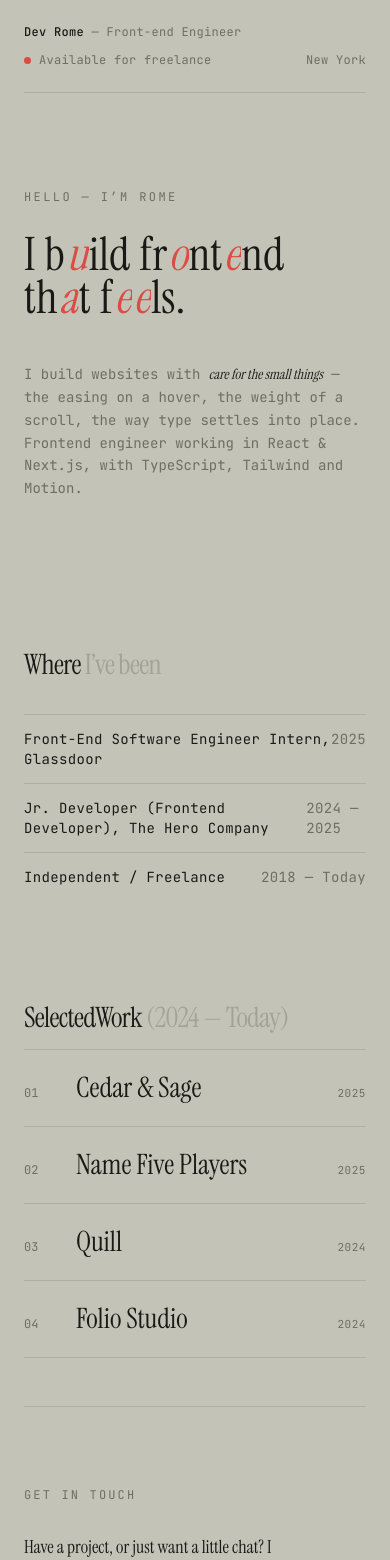
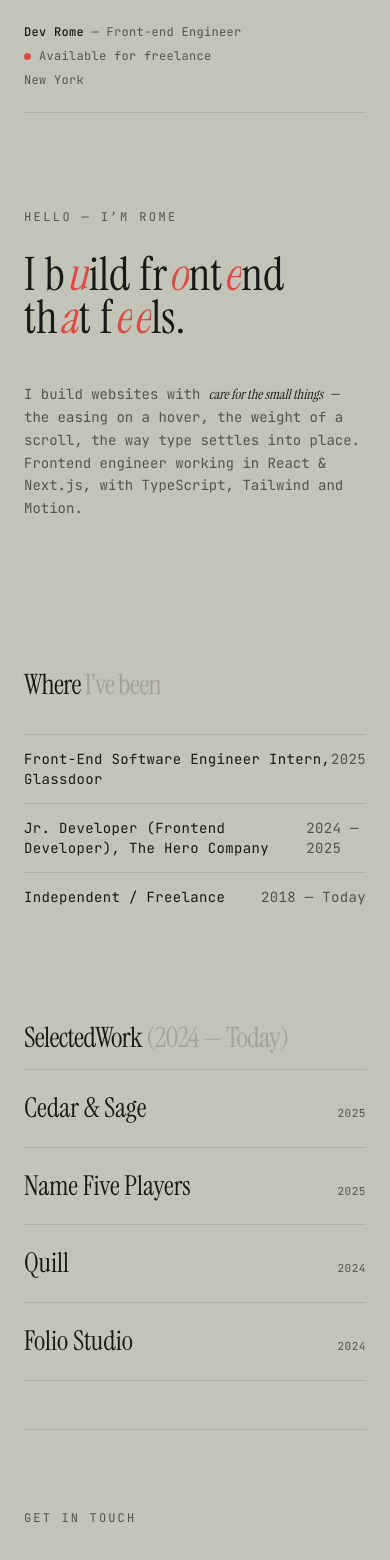
Before and after one commit to dev-rome/Dev-Rome-Portfolio, a Next.js app: page / in a window 390 px wide. Shown: the top 1560 px of the page. Built offline with nearby package versions, Linux system fonts and the light colour scheme.

Commit message:
chore: reduced-motion scroll, focus states, responsive and a11y pass

```diff
--- a/app/globals.css
+++ b/app/globals.css
@@ -5,7 +5,7 @@
 @theme {
   --color-stone: #c4c3b8;
   --color-ink: #1a1916;
-  --color-muted: #6f6e64;
+  --color-muted: #56554c;
   --color-faint: #a3a298;
   --color-line: #b0afa4;
   --color-accent: #db4c44;
@@ -22,6 +22,11 @@
     color: var(--color-ink);
     font-family: var(--font-mono), ui-monospace, monospace;
     -webkit-font-smoothing: antialiased;
+  }
+
+  :focus-visible {
+    outline: 2px solid var(--color-accent);
+    outline-offset: 3px;
   }
 }
 
--- a/app/page.tsx
+++ b/app/page.tsx
@@ -6,7 +6,7 @@ import Footer from "@/components/Footer";
 export default function Home() {
   return (
     <div className="mx-auto w-full max-w-5xl px-6 sm:px-8">
-      <header className="flex flex-wrap items-center justify-between gap-3 border-b border-line py-6 font-mono text-xs tracking-wide text-muted">
+      <header className="flex flex-col gap-2 border-b border-line py-6 font-mono text-xs tracking-wide text-muted sm:flex-row sm:items-center sm:justify-between">
         <span>
           <b className="font-medium text-ink">Dev Rome </b> — Front-end Engineer
         </span>
--- a/components/SmoothScroll.tsx
+++ b/components/SmoothScroll.tsx
@@ -1,12 +1,16 @@
 "use client";
 
 import { ReactLenis } from "lenis/react";
+import { useReducedMotion } from "motion/react";
 
 export default function SmoothScroll({
   children,
 }: {
   children: React.ReactNode;
 }) {
+  const reduce = useReducedMotion();
+  if (reduce) return <>{children}</>;
+
   return (
     <ReactLenis root options={{ lerp: 0.1 }}>
       {children}
--- a/components/Work.tsx
+++ b/components/Work.tsx
@@ -48,11 +48,11 @@ export default function Work() {
               active !== null && active !== i ? "opacity-30" : "opacity-100"
             }`}
           >
-            <span className="w-8 shrink-0 font-mono text-xs text-muted">
+            <span className="hidden w-8 shrink-0 font-mono text-xs text-muted sm:block">
               {project.idx}
             </span>
             <span
-              className={`font-serif leading-none text-[clamp(28px,5.5vw,60px)] transition-transform duration-500 ease-[cubic-bezier(.16,1,.3,1)] motion-reduce:transition-none ${
+              className={`font-serif leading-[1.05] text-[clamp(24px,7vw,60px)] transition-transform duration-500 ease-[cubic-bezier(.16,1,.3,1)] motion-reduce:transition-none ${
                 active === i ? "translate-x-6" : "translate-x-0"
               }`}
             >
```
